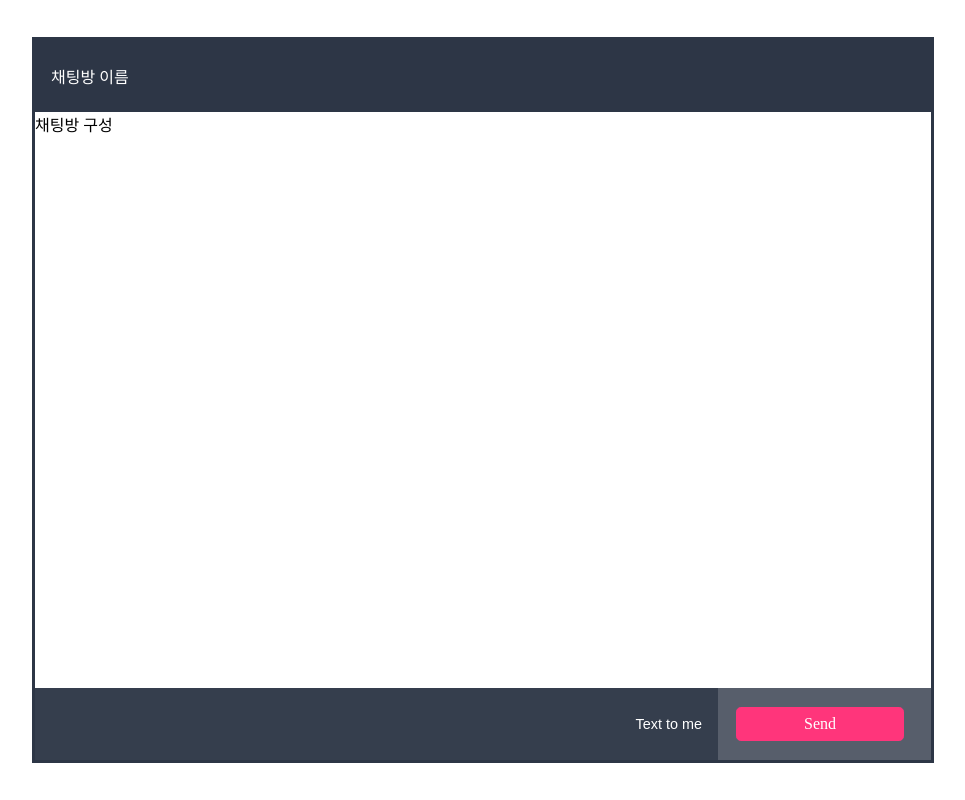
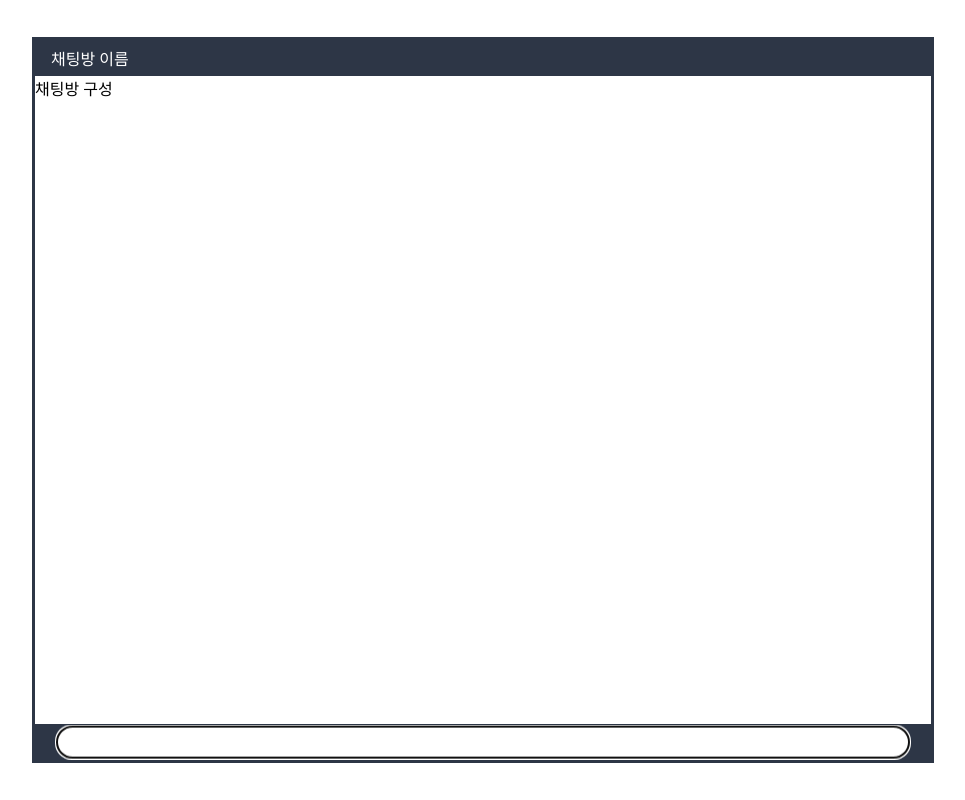
Before and after one commit to Jeontaeyun/chat-front, a React app: page /room/1 in a window 1280 px wide. Shown: the whole page, without its empty margins (157-1122 px from the left). Built offline with nearby package versions, Linux system fonts and the light colour scheme.

Commit message:
01. 컴포넌트 디자인 피드백 수정 후 피드백 반영

```diff
--- a/src/components/Page_Components/DraggableMain/index.js
+++ b/src/components/Page_Components/DraggableMain/index.js
@@ -1,6 +1,6 @@
 import React, {useCallback, useState} from 'react';
 import styled from 'styled-components';
-import MainProfile from '../../UI_Components/MainProfile';
+import DraggbaleProfile from '../DraggableProfile';
 import {DndProvider} from 'react-dnd';
 import HTML5Backend from 'react-dnd-html5-backend';
 import update from 'immutability-helper';
@@ -24,7 +24,7 @@ const DraggableMain = (props)=>{
             <styledContainer>
             <DndProvider backend = {HTML5Backend}>
                 {/*react-dnd 라이브러리를 이용할 때 반드시 map에 index를 넣어주어야 한다.*/}
-                {rooms.map((item, index)=> <MainProfile id={item} title = {item} key={item} index={index} link={`/room/${item}`} moveRoom = {moveRoom}/>)}
+                {rooms.map((item, index)=> <DraggbaleProfile id={item} title = {item} key={item} index={index} link={`/room/${item}`} moveRoom = {moveRoom}/>)}
             </DndProvider>
             </styledContainer>
     );
--- /dev/null
+++ b/src/components/Page_Components/DraggableProfile/index.js
@@ -0,0 +1,87 @@
+import React, {useRef} from 'react';
+import {useDrag, useDrop} from 'react-dnd';
+import styled from 'styled-components';
+import ItemTypes from './ItemTypes';
+import {Link} from 'react-router-dom';
+import MainProfile from '../../UI_Components/MainProfile';
+/*
+    새삼 react-dnd를 이용하면서 코드의 재사용성이 힘들다는 것을 알았다. 완벽히 독립적으로 작용하는 컴포넌트를 구현하는 것은
+    꽤 생각을 많이 요구하는 것 같다. 여기서도 벌써 props와 container가 필요하다.
+    또한, 리액트를 통한 state가 변해도 다시 리프레쉬를 하면 해당 데이터가 초기화 된다. 이를 저장하는 방법을 강구해야 한다.
+    01. 서버에 저장
+    02. 로컬 스토리지에 저장
+    03. ???
+
+    [내가 생각하는 로직]
+    01. 드래그 앤 드랍 이벤트에 드래그 한 데이터 추출
+    02. 드랍할 때 그 사이에 변하는 데이터의 순서 변경
+    03. 이 값을 드랍 시 dispatch하는 구현법
+
+*/
+
+const Draggable = styled.div`
+  & + & {
+        border-top: 0.2px solid rgba(45,54,70, 0.5);
+    }
+`;
+
+const DraggableProfile = (props)=>{
+    const {moveRoom, index, id, link} =props;
+    const ref = useRef(null);
+    const [, drop] = useDrop({
+    accept: ItemTypes.ROOM,
+    hover(item, monitor) {
+      if (!ref.current) {
+        return
+      }
+      const dragIndex = item.index;
+      const hoverIndex = index;
+      if (dragIndex === hoverIndex) {
+        return
+      }
+      const hoverBoundingRect = ref.current.getBoundingClientRect();
+      const hoverMiddleY = (hoverBoundingRect.bottom - hoverBoundingRect.top) / 2;
+      const clientOffset = monitor.getClientOffset();
+      const hoverClientY = clientOffset.y - hoverBoundingRect.top;
+      if (dragIndex < hoverIndex && hoverClientY < hoverMiddleY) {
+        return
+      }
+      if (dragIndex > hoverIndex && hoverClientY > hoverMiddleY) {
+        return
+      }
+      console.log(hoverIndex);
+      moveRoom(dragIndex, hoverIndex)
+      item.index = hoverIndex
+    },
+    });
+    const [{ isDragging }, drag] = useDrag({
+    item: { type: ItemTypes.ROOM, id, index},
+    collect: monitor => ({
+      isDragging: monitor.isDragging(),
+    }),
+    });
+    const opacity = isDragging ? 0 : 1 ;
+    drag(drop(ref));
+    /*
+    스스로 피드백을 고민해 본 결과 이 부분에 뷰만 구상을 하고 HOC를 통해서 드래그앤 드랍 기능을 추가할 수 있지 않았을까?
+    이렇게 뷰랑 로직을 분리해야지 스토리북을 사용하는 효과가 있다.
+    */
+    return(
+            <>
+              <Draggable ref ={ref} style ={{opacity}}>
+                <Link to = {link} style ={{textDecoration: "none", color: "black"}}>
+                    <MainProfile {...props}/>
+                </Link>
+              </Draggable>
+            </>
+    );
+};
+// Component Default Props
+MainProfile.defaultProps = {
+    title: "채팅방 이름입니다.",
+    src: false,
+    varibleNumber: 0,
+    master: "Stark"
+};
+
+export default DraggableProfile;
--- a/src/components/UI_Components/ChattingInput/index.js
+++ b/src/components/UI_Components/ChattingInput/index.js
@@ -1,53 +1,82 @@
-import React, {useState, useCallback} from 'react';
+import React, { useState, useEffect, useRef, useCallback, Fragment } from 'react';
 import styled from 'styled-components';
-import Button from '../Button';
+
+const sendIcon = './sendicon.svg';
 
 const InputContainer = styled.div`
+	position: relative;
+	top: 50%;
 	display: flex;
 	flex-direction: row;
 	align-items: center;
-    height: 100%;
+	justify-content: center;
+	height: 80%;
+	transform: translateY(-50%);
 `;
 
 const TextInput = styled.input`
 	padding-right: 1rem;
-    flex: 0.8;
+	flex: 0.95;
 	background: white;
-    text-align: right;
+	text-align: left;
+	padding-left: 2%;
 	border: none;
-    margin-right: 2%;
-    color: #000;
+	color: #2d3646;
 	height: 98%;
 	font-size: 0.9rem;
-    color: white;
-    background: rgba(45,54,70,0.8);
-    &::placeholder{
-        color: white;
-    }
+	border-radius: 3rem;
 `;
 
-const SendButton = styled(Button)`
-    flex:0.2;
+const SendButton = styled.div`
+	display: inline-block;
+	position: absolute;
+	z-index: 10;
+	width: 20px;
+	height: 20px;
+	background: ${(props) => props.send && `url('${sendIcon}'); background`};
+	border-radius: 100%;
+	right: 0;
 	margin-right: 3%;
-`
+	${(props) => (props.send ? 'cursor : pointer' : null)};
+`;
 
-const ChattingInput = (props)=>{
-    const [text, setText] = useState("");
-    const onChangeText = useCallback((e)=>{setText(e.target.value);},[text]);
-    const onKeyPressText = useCallback((e)=>{if(e.key==='Enter'){e.preventDefault(); setText('');}},[text ]);
-    const handleOnClick = useCallback((e)=> {
+const ChattingInput = (props) => {
+	const inputRef = useRef(null);
+	useEffect(() => {
+		inputRef.current.focus();
+	}, []);
+	const [ text, setText ] = useState('');
+	const onChangeText = useCallback(
+		(e) => {
+			setText(e.target.value);
+		},
+		[ text ]
+	);
+	const onKeyPressText = useCallback(
+		(e) => {
+			if (e.key === 'Enter') {
+				e.preventDefault();
+				setText('');
+			}
+		},
+		[ text ]
+	);
+	const handleOnClick = useCallback(
+		(e) => {
 			// 이거 무슨 설정일까?
 			e.preventDefault();
 			// 메세지 보내는 메소드 실행하는 부분
 			setText('');
-    },[text]);
-        return(
-            <>
+		},
+		[ text ]
+	);
+	return (
+		<Fragment>
 			<InputContainer>
-                    <TextInput placeholder='Text to me' value={text} onChange={onChangeText} onKeyPress={onKeyPressText}/>
-                    <SendButton onClick={handleOnClick}>Send</SendButton>
+				<TextInput ref={inputRef} value={text} onChange={onChangeText} onKeyPress={onKeyPressText} />
+				<SendButton onClick={handleOnClick} send={text} />
 			</InputContainer>
-            </>
+		</Fragment>
 	);
 };
 
--- a/src/components/UI_Components/LayOut/index.js
+++ b/src/components/UI_Components/LayOut/index.js
@@ -14,25 +14,25 @@ const BoxBorder = styled.div`
     transform: translate(-50%,-50%);
 `;
 const FirstContianer = styled.div`
-    flex:0.1;
+    flex:0.05;
     display: block;
     position: relative;
     background: #2D3646;
     width: 100%;
 `;
 const SecondContianer = styled.div`
-    flex:0.8;
+    flex:0.9;
     display: block;
     position: relative;
     width: 100%;
     overflow: scroll;
 `;
 const ThirdContianer = styled.div`
-    flex:0.1;
+    flex:0.05;
     display: block;
     position: relative;
     width: 100%;
-    background: rgba(45,54,70,0.8);
+    background: rgba(45,54,70,1);
 `;
 
 const LayOut = (props)=>{
--- a/src/components/UI_Components/MainProfile/index.js
+++ b/src/components/UI_Components/MainProfile/index.js
@@ -1,8 +1,7 @@
 import React, {useRef} from 'react';
 import {useDrag, useDrop} from 'react-dnd';
 import styled from 'styled-components';
-import ItemTypes from './ItemTypes';
-import {Link} from 'react-router-dom';
+import ItemTypes from '../../Page_Components/DraggableProfile/ItemTypes';
 
 /*
     새삼 react-dnd를 이용하면서 코드의 재사용성이 힘들다는 것을 알았다. 완벽히 독립적으로 작용하는 컴포넌트를 구현하는 것은
@@ -35,7 +34,7 @@ const Frame = styled.div`
         background: rgba(45,54,70,0.2);
     }
     & + & {
-        border-top: 0.1px solid rgba(45,54,70,0.7);
+        border-top: 0.2px solid rgba(45,54,70, 0.5);
     }
     &:first-of-type{
         margin-top: 0.3rem;
@@ -79,52 +78,13 @@ const InfoContiner = styled.div`
 const Info = styled.div`
     text-align: right;
     flex:0.5;
-`
+`;
+
 const MainProfile = (props)=>{
-    const {title, varibleNumber, id, master, moveRoom, index, link} = props;
-    const ref = useRef(null);
-    const [, drop] = useDrop({
-    accept: ItemTypes.ROOM,
-    hover(item, monitor) {
-      if (!ref.current) {
-        return
-      }
-      const dragIndex = item.index;
-      const hoverIndex = index;
-      if (dragIndex === hoverIndex) {
-        return
-      }
-      const hoverBoundingRect = ref.current.getBoundingClientRect();
-      const hoverMiddleY = (hoverBoundingRect.bottom - hoverBoundingRect.top) / 2;
-      const clientOffset = monitor.getClientOffset();
-      const hoverClientY = clientOffset.y - hoverBoundingRect.top;
-      if (dragIndex < hoverIndex && hoverClientY < hoverMiddleY) {
-        return
-      }
-      if (dragIndex > hoverIndex && hoverClientY > hoverMiddleY) {
-        return
-      }
-      console.log(hoverIndex);
-      moveRoom(dragIndex, hoverIndex)
-      item.index = hoverIndex
-    },
-    });
-    const [{ isDragging }, drag] = useDrag({
-    item: { type: ItemTypes.ROOM, id, index},
-    collect: monitor => ({
-      isDragging: monitor.isDragging(),
-    }),
-    });
-    const opacity = isDragging ? 0 : 1 ;
-    drag(drop(ref));
-    /*
-    스스로 피드백을 고민해 본 결과 이 부분에 뷰만 구상을 하고 HOC를 통해서 드래그앤 드랍 기능을 추가할 수 있지 않았을까?
-    이렇게 뷰랑 로직을 분리해야지 스토리북을 사용하는 효과가 있다.
-    */
+    const {title, varibleNumber, master} = props;
     return(
             <>
-            <Link style= {{textDecoration: 'none', color: 'black'}} to = {link}>
-                <Frame ref={ref} style={{opacity}} >
+                <Frame>
                     <Profile {...props}></Profile>
                     <RoomTitle>{title}</RoomTitle>
                     <InfoContiner>
@@ -132,7 +92,6 @@ const MainProfile = (props)=>{
                         <Info>{`${master}이 만든 방`}</Info>
                     </InfoContiner>
                 </Frame>
-            </Link>
             </>
     );
 };
```
Also changed, not shown: src/components/UI_Components/ChatBox/index.js (+27 -24 lines), public/sendicon.svg (added), src/components/Page_Components/DraggableProfile/ItemTypes.js (renamed from src/components/UI_Components/MainProfile/ItemTypes.js). Lines whose indentation alone changed are shown as unchanged.
